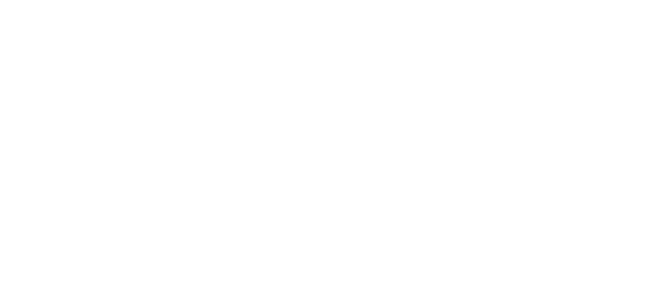
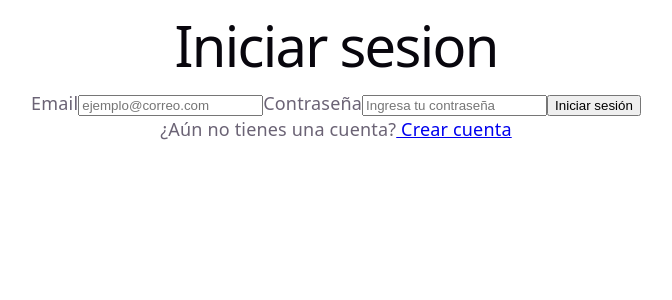
Before and after one commit to bryanribero/order_management_system_frontend, a React (Vite) app: page /login in a window 1280 px wide. Before the commit this address had no page. Shown: the top 300 px of the page, without its empty margins (304-976 px from the left). Built offline with nearby package versions, Linux system fonts and the light colour scheme.

Commit message:
feat: Creacion de la funcionalidad y estructuracion de la pagina login

```diff
--- a/src/App.jsx
+++ b/src/App.jsx
@@ -1,9 +1,16 @@
 import { Route, Routes } from 'react-router-dom'
+import Login from './pages/Login'
+import Dashboard from './pages/Dashboard'
+import Register from './pages/Register'
 
 function App() {
   return (
     <>
-      <Routes></Routes>
+      <Routes>
+        <Route path="/login" element={<Login />} />
+        <Route path="/register" element={<Register />} />
+        <Route path="/dashboard" element={<Dashboard />} />
+      </Routes>
     </>
   )
 }
--- /dev/null
+++ b/src/auth/tokenManager.js
@@ -0,0 +1,13 @@
+let accessToken = null
+
+export const setAccessToken = (token) => {
+  accessToken = token
+}
+
+export const getAccessToken = () => {
+  return accessToken
+}
+
+export const clearAccessToken = () => {
+  accessToken = null
+}
--- /dev/null
+++ b/src/components/AuthForm.jsx
@@ -0,0 +1,37 @@
+import FormError from './FormError'
+
+export default function AuthForm({
+  email,
+  changeEmail,
+  password,
+  changePassword,
+  handlerSubmit,
+  errors,
+  textSubmit,
+}) {
+  return (
+    <form>
+      <label htmlFor="email">Email</label>
+      <input
+        id="email"
+        type="email"
+        value={email}
+        placeholder="ejemplo@correo.com"
+        onChange={changeEmail}
+      />
+      <FormError errors={errors} field={'email'} />
+
+      <label htmlFor="password">Contraseña</label>
+      <input
+        id="password"
+        type="password"
+        value={password}
+        placeholder="Ingresa tu contraseña"
+        onChange={changePassword}
+      />
+      <FormError errors={errors} field={'password'} />
+
+      <button onClick={handlerSubmit}>{textSubmit}</button>
+    </form>
+  )
+}
--- /dev/null
+++ b/src/components/FormError.jsx
@@ -0,0 +1,15 @@
+export default function FormError({ errors, field }) {
+  const fieldErrors = errors?.filter((error) => error.field === field)
+
+  return (
+    <>
+      {fieldErrors?.length > 0 && (
+        <ul>
+          {fieldErrors.map((error, index) => (
+            <li key={index}>{error.message}</li>
+          ))}
+        </ul>
+      )}
+    </>
+  )
+}
--- /dev/null
+++ b/src/context/AuthContext.jsx
@@ -0,0 +1,28 @@
+import { useState } from 'react'
+
+import { createContext } from 'react'
+import { clearAccessToken, setAccessToken } from '../auth/tokenManager'
+
+const AuthContext = createContext()
+
+function AuthProvider({ children }) {
+  const [isAuthorized, setIsAuthorized] = useState(false)
+
+  const login = (token) => {
+    setAccessToken(token)
+    setIsAuthorized(true)
+  }
+
+  const logout = () => {
+    clearAccessToken()
+    setIsAuthorized(false)
+  }
+
+  return (
+    <AuthContext.Provider value={{ isAuthorized, login, logout }}>
+      {children}
+    </AuthContext.Provider>
+  )
+}
+
+export { AuthContext, AuthProvider }
--- a/src/main.jsx
+++ b/src/main.jsx
@@ -2,9 +2,12 @@
 import './index.css'
 import App from './App.jsx'
 import { BrowserRouter } from 'react-router-dom'
+import { AuthProvider } from './context/AuthContext.jsx'
 
 createRoot(document.getElementById('root')).render(
-  <BrowserRouter>
-    <App />
-  </BrowserRouter>
+  <AuthProvider>
+    <BrowserRouter>
+      <App />
+    </BrowserRouter>
+  </AuthProvider>
 )
--- /dev/null
+++ b/src/pages/Dashboard.jsx
@@ -0,0 +1,3 @@
+export default function Dashboard() {
+  return <div>Dashboard</div>
+}
--- /dev/null
+++ b/src/pages/Login.jsx
@@ -0,0 +1,87 @@
+import { useState } from 'react'
+import AuthForm from '../components/AuthForm'
+import { useContext } from 'react'
+import { AuthContext } from '../context/AuthContext'
+import { Link, useNavigate } from 'react-router-dom'
+
+export default function Login() {
+  const [email, setEmail] = useState('')
+  const [password, setPassword] = useState('')
+  const [errors, setErrors] = useState([])
+  const [credentialError, setCredentialError] = useState('')
+
+  const changeEmail = (e) => setEmail(e.target.value)
+  const changePassword = (e) => setPassword(e.target.value)
+
+  const { login } = useContext(AuthContext)
+
+  const navigate = useNavigate()
+
+  const handlerLogin = async (e) => {
+    e.preventDefault()
+
+    setErrors([])
+    setCredentialError('')
+
+    try {
+      const response = await fetch(
+        'https://order-management-system-995e.onrender.com/api/auth/login',
+        {
+          method: 'POST',
+          headers: { 'Content-type': 'application/json' },
+
+          body: JSON.stringify({
+            email,
+            password,
+          }),
+        }
+      )
+
+      const data = await response.json()
+
+      if (!response.ok) {
+        if (response.status === 400) {
+          setCredentialError('')
+          setErrors(data.errors)
+        } else if (response.status === 401) {
+          setErrors([])
+          setCredentialError(
+            data.errors?.[0]?.message ?? 'Credenciales inválidas'
+          )
+        }
+        return
+      }
+
+      setEmail('')
+      setPassword('')
+
+      setErrors([])
+      setCredentialError('')
+
+      login()
+
+      navigate('/dashboard')
+    } catch (err) {
+      console.error(err)
+    }
+  }
+
+  return (
+    <main>
+      <h1>Iniciar sesion</h1>
+      <span>{credentialError}</span>
+      <AuthForm
+        errors={errors}
+        handlerSubmit={handlerLogin}
+        email={email}
+        password={password}
+        changeEmail={changeEmail}
+        changePassword={changePassword}
+        textSubmit={'Iniciar sesión'}
+      />
+      <span>
+        ¿Aún no tienes una cuenta?<Link to={'/register'}> Crear cuenta</Link>
+      </span>
+    </main>
+  )
+}
--- /dev/null
+++ b/src/pages/Register.jsx
@@ -0,0 +1,3 @@
+export default function Register() {
+  return <div>Register</div>
+}
```
